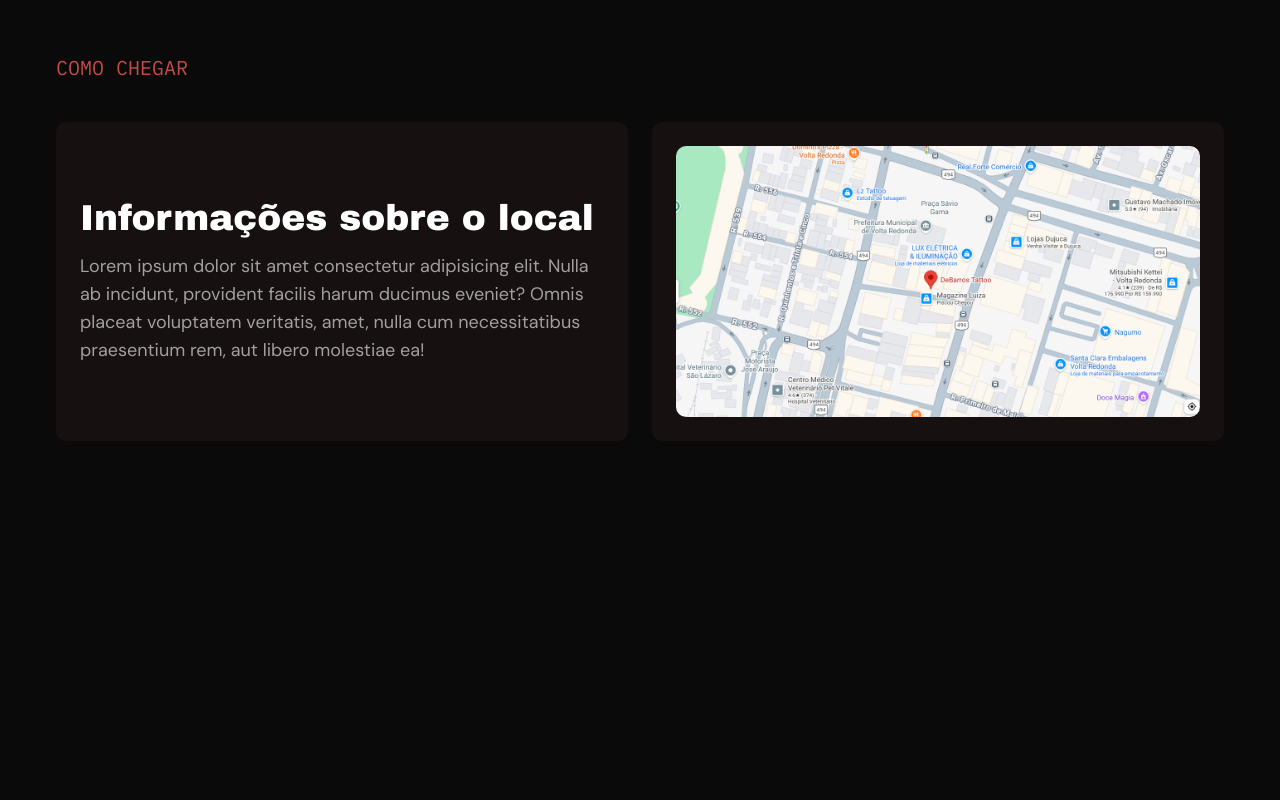
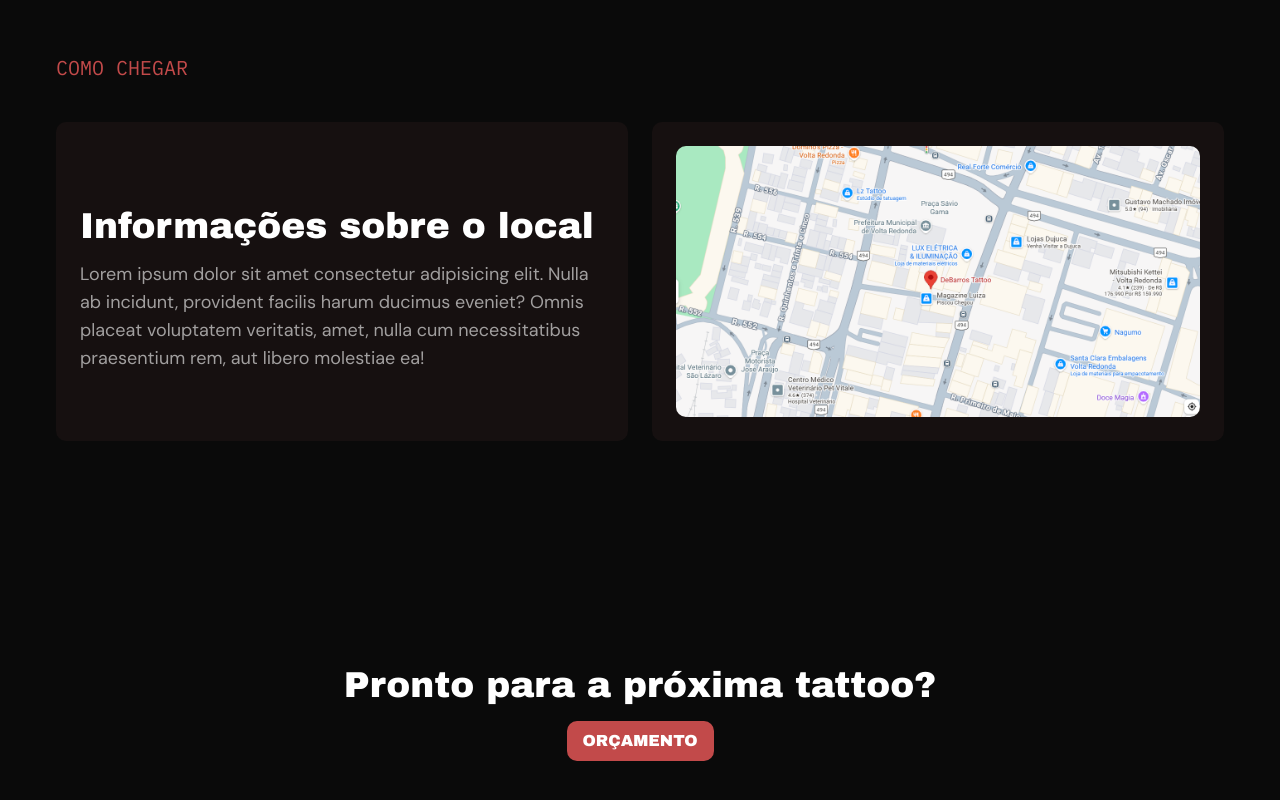
Before and after one commit to Biurifin023/debarros-site, a Next.js app: page / in a window 1280 px wide. Shown: the part 2078-2878 px from the top of the page. Before the commit the page ends 2631 px from the top, so only its background shows below. Built offline with nearby package versions, Linux system fonts and the light colour scheme.

Commit message:
Add CTA section

```diff
--- a/src/app/components/call-to-action.tsx
+++ b/src/app/components/call-to-action.tsx
@@ -0,0 +1,10 @@
+import BtnSchedule from "../utils/btn-schedules";
+
+export default function CallToAction() {
+    return(
+        <div className="w-full flex flex-col gap-4 justify-center items-center py-12 md:py-20 lg:py-28">
+            <h1 className="font-display text-xl text-white md:text-2xl lg:text-4xl">Pronto para a próxima tattoo?</h1>
+            <BtnSchedule/>
+        </div>
+    )
+}
--- a/src/app/components/localization.tsx
+++ b/src/app/components/localization.tsx
@@ -11,7 +11,7 @@ export default function Localization() {
                 <div className="mt-10 flex flex-col gap-4 md:flex-row md:items-stretch md:gap-6">
                     <div className="flex w-full flex-col justify-center rounded-md bg-surface p-4 md:w-1/2 md:p-6">
 
-                    <h1 className="font-display text-2xl leading-none text-white md:text-2xl lg:text-4xl mb-4">Informações sobre o local</h1>
+                    <h1 className="font-display text-2xl leading-none text-white md:text-2xl lg:text-4xl mb-4 mt-4">Informações sobre o local</h1>
                         <p className="font-sans text-lg text-muted md:text-base lg:text-lg">
                             Lorem ipsum dolor sit amet consectetur adipisicing elit. Nulla ab
                             incidunt, provident facilis harum ducimus eveniet? Omnis placeat
--- a/src/app/page.tsx
+++ b/src/app/page.tsx
@@ -2,6 +2,7 @@ import AboutSection from "./components/about.section";
 import HeroSection from "./components/hero-section";
 import Portfollio from "./components/portfolio";
 import Localization from "./components/localization";
+import CallToAction from "./components/call-to-action";
 
 export default function Home() {
   return (
@@ -10,6 +11,7 @@ export default function Home() {
       <AboutSection />
       <Portfollio />
       <Localization />
+      <CallToAction />
     </>
   );
 }
```
